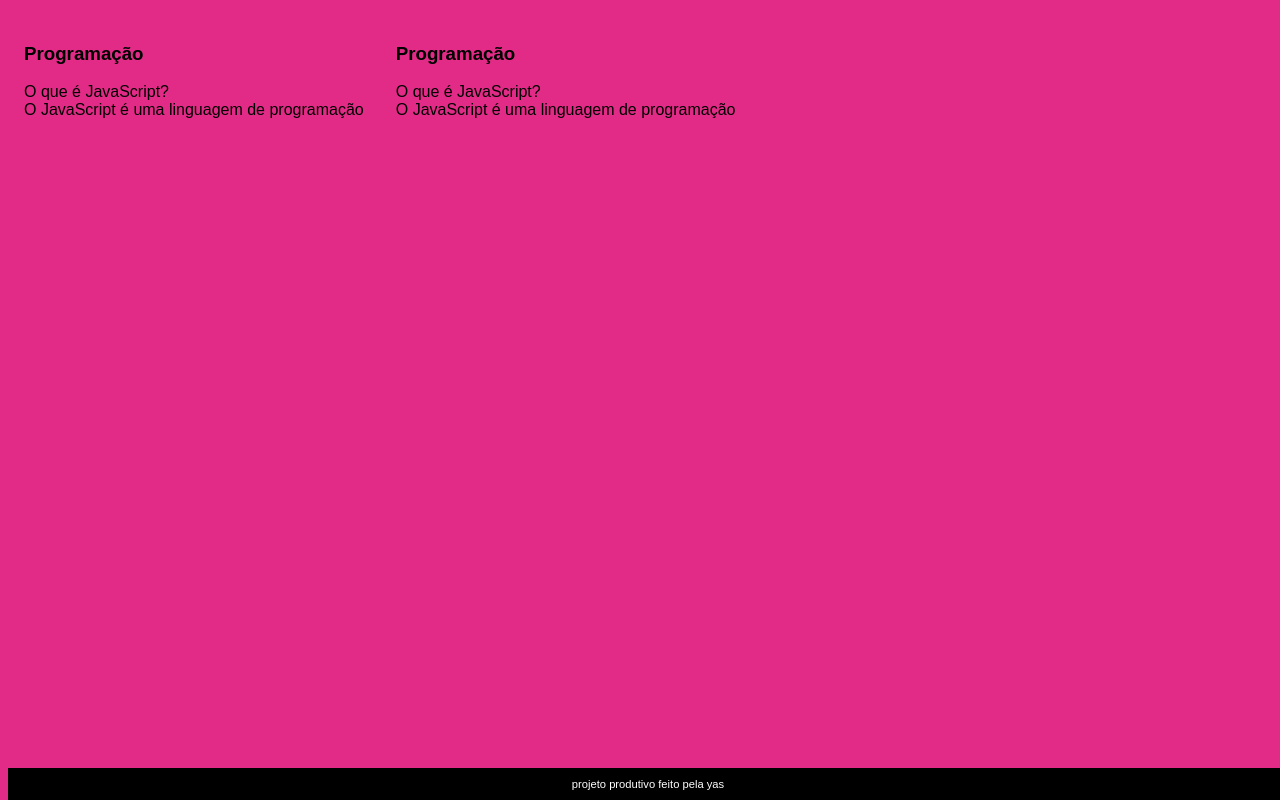
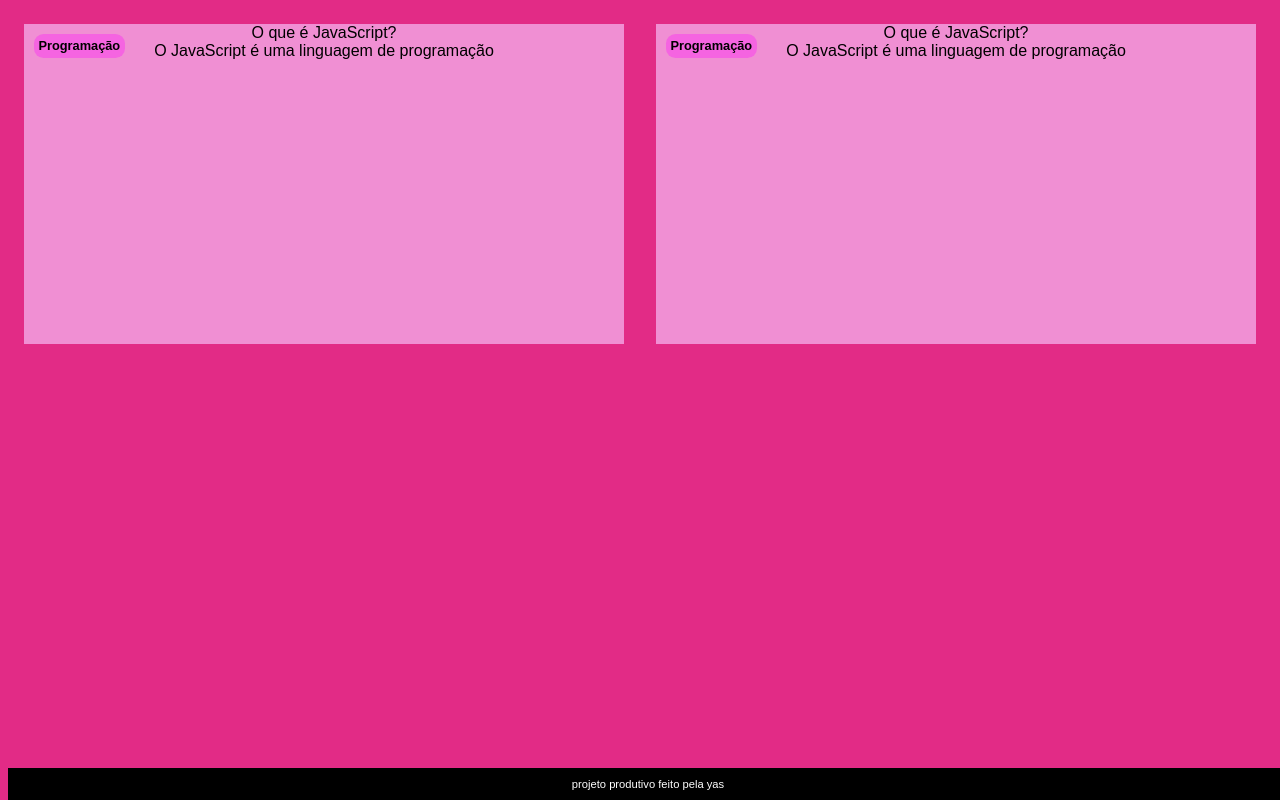
Before and after one commit to yjasmi/yass2, a plain HTML site: page index.html in a window 1280 px wide. Drawn offline with Linux system fonts and the light colour scheme.

Commit message:
Add files via upload

```diff
--- a/assets/style.css
+++ b/assets/style.css
@@ -9,10 +9,27 @@ body {
 
 .cartao {
     margin: 1rem 1rem;
+    background-color: rgb(240, 143, 211);
+    height: 20rem;
+    flex-grow: 1;
+    flex-basis: calc(33% - 6rem);
 }
 
+.cartao__conteudo{
+    text-align: center;
+   /* background-color: rgb(241, 186, 255); */
+    height: 100%;
 
-
+}
+.cartao__conteudo h3{
+    background-color: rgb(245, 100, 225);
+    text-align: left;
+    padding: 0.3rem;
+    position: absolute;
+    margin: 0.6rem;
+    border-radius: 0.6rem;
+    font-size: 1vw;
+}
 
 
 
```
